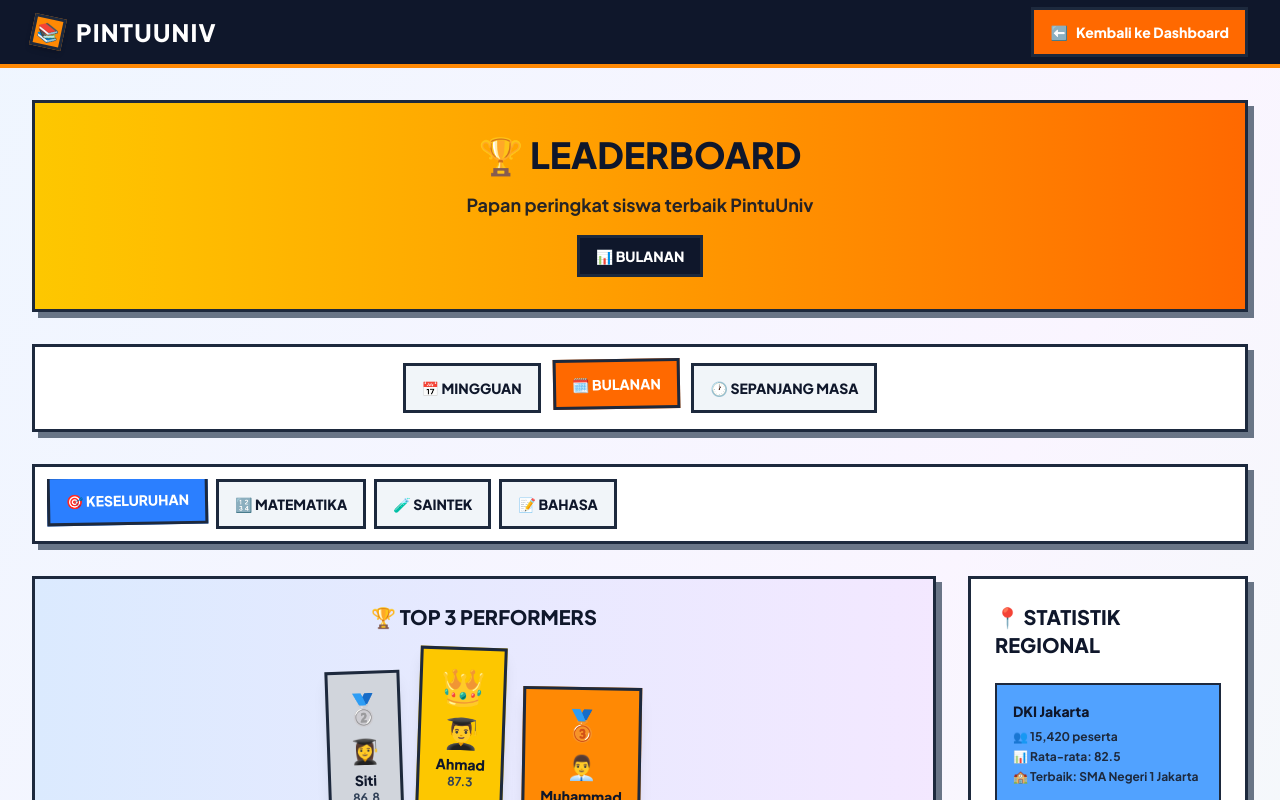
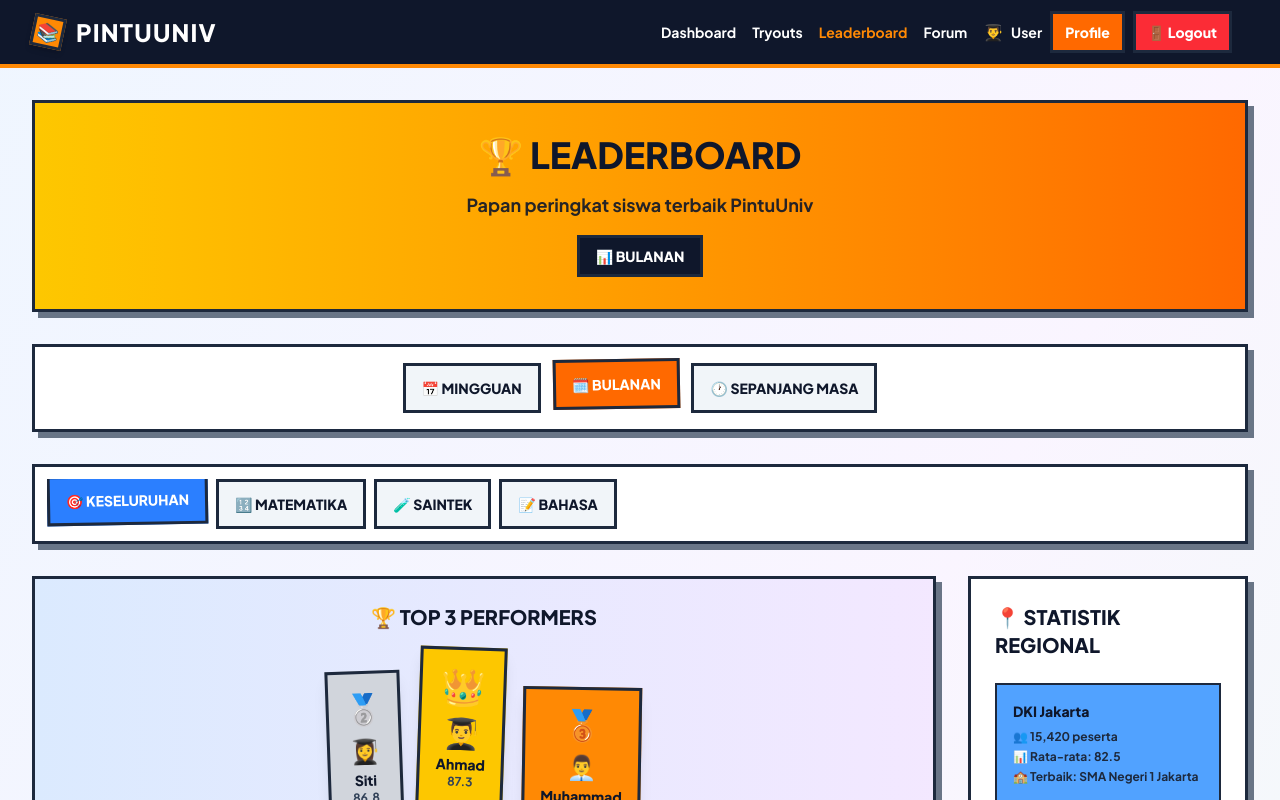
Before and after one commit to akbarryyan/pintuuniv, a Next.js app: page /leaderboard in a window 1280 px wide. Shown: the top 800 px of the page. Built offline with nearby package versions, Linux system fonts and the light colour scheme.

Commit message:
feat: update HeaderNavigation in Leaderboard, Profile, and Tryouts pages to use currentPage prop instead of back button for improved navigation clarity

```diff
--- a/src/app/leaderboard/page.tsx
+++ b/src/app/leaderboard/page.tsx
@@ -364,9 +364,7 @@
       {/* Desktop Header */}
       <div className="hidden md:block">
         <HeaderNavigation
-          showBackButton={true}
-          backButtonText="Kembali ke Dashboard"
-          backButtonHref="/dashboard"
+          currentPage="leaderboard"
           userInfo={userData}
           onLogout={handleLogout}
         />
--- a/src/app/profile/page.tsx
+++ b/src/app/profile/page.tsx
@@ -457,9 +457,7 @@
       {/* Desktop Header */}
       <div className="hidden md:block">
         <HeaderNavigation
-          showBackButton={true}
-          backButtonText="Kembali ke Dashboard"
-          backButtonHref="/dashboard"
+          currentPage="profile"
           userInfo={{
             name: userData.name,
             avatar: userData.avatar,
--- a/src/app/tryouts/page.tsx
+++ b/src/app/tryouts/page.tsx
@@ -429,9 +429,7 @@
       {/* Desktop Header */}
       <div className="hidden md:block">
         <HeaderNavigation
-          showBackButton={true}
-          backButtonText="Kembali ke Dashboard"
-          backButtonHref="/dashboard"
+          currentPage="tryouts"
           userInfo={userData}
           onLogout={handleLogout}
         />
```
